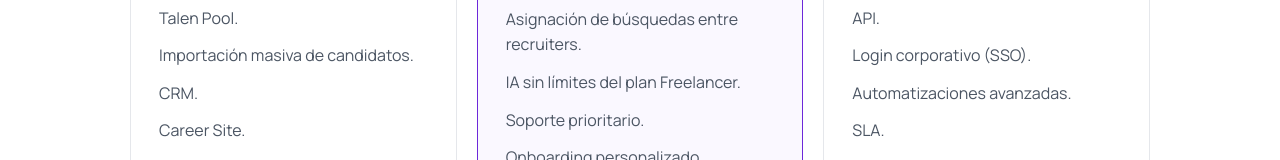
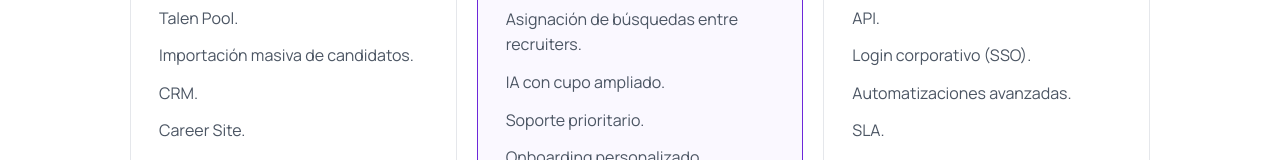
Before and after one commit to javoarce90-droid/WeHunter-COLLABORATION, a Next.js app: page /precios in a window 1280 px wide. Shown: the part 759-919 px from the top of the page. Built offline with nearby package versions, Linux system fonts and the light colour scheme.

Commit message:
Update pricing feature description

```diff
--- a/src/app/_marketing/components/PricingPage.tsx
+++ b/src/app/_marketing/components/PricingPage.tsx
@@ -41,7 +41,7 @@ const PLANS = [
       "Roles y permisos.",
       "Trabajo colaborativo.",
       "Asignación de búsquedas entre recruiters.",
-      "IA sin límites del plan Freelancer.",
+      "IA con cupo ampliado.",
       "Soporte prioritario.",
       "Onboarding personalizado.",
     ],
```
